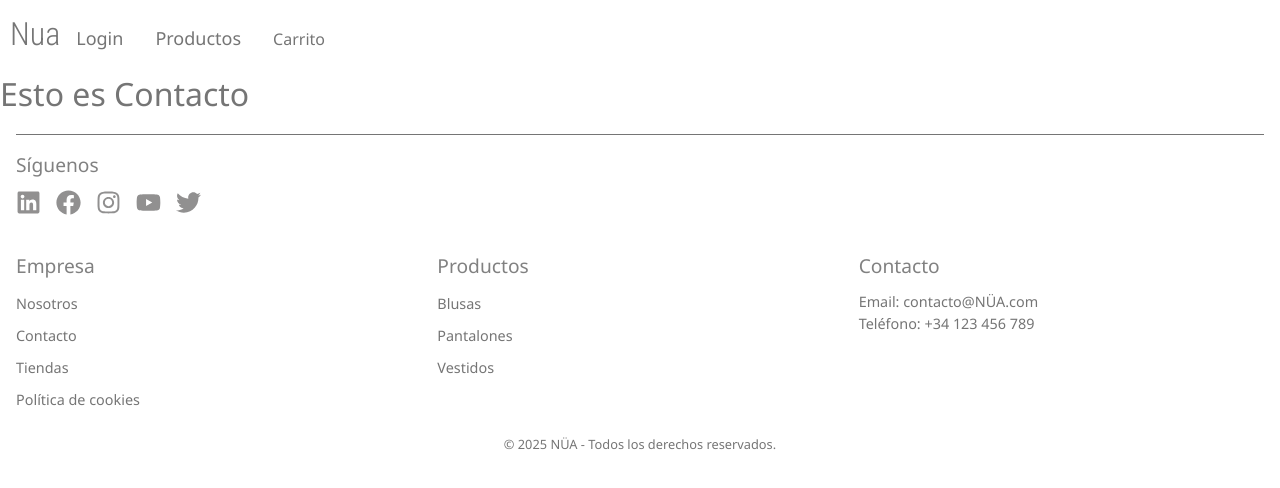
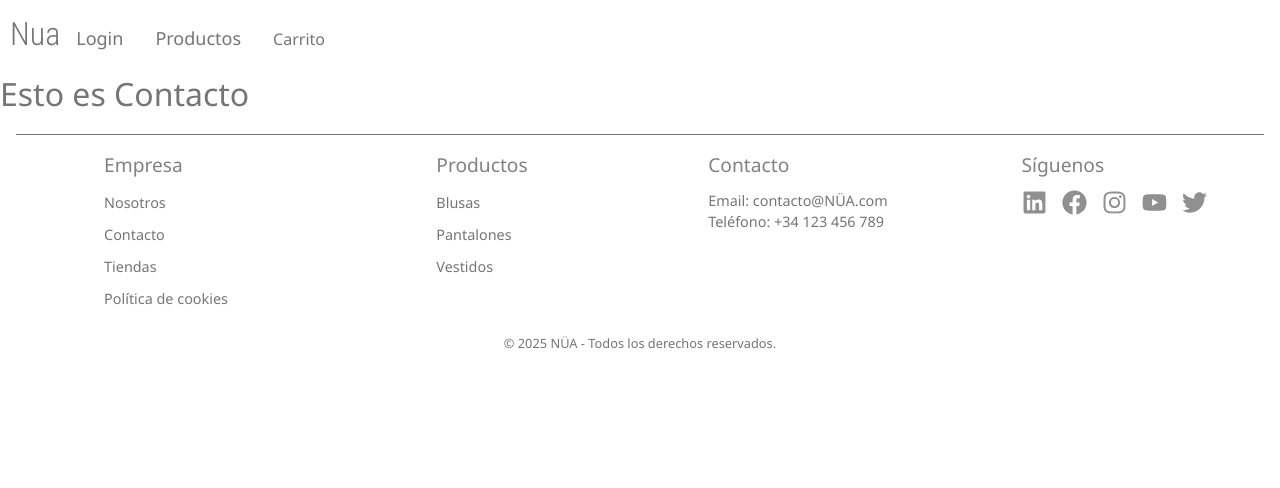
Before and after one commit to Jedilady/ProyectoFinal-Grupo2, a React (Vite) app: page /contact in a window 1280 px wide. Shown: the top 488 px of the page. Built offline with nearby package versions, Linux system fonts and the light colour scheme.

Commit message:
"Fix menor del css del footer"

```diff
--- a/src/components/customFooter/CustomFooter.css
+++ b/src/components/customFooter/CustomFooter.css
@@ -10,7 +10,6 @@
     grid-template-columns: repeat(1, 1fr);
     justify-content: space-between;
     align-items: flex-start;
-    max-width: 1390px;
     border-top: 1px solid var(--main-color);
     gap: 1rem;
   }
@@ -29,7 +28,7 @@
         grid-column: 4 / 1;
       }
   }
-  @media screen and (min-width: 1439px) {
+  @media screen and (min-width: 780px) {
     .footer-container {
         grid-template-columns: repeat(4, 1fr);
         justify-items: center
```
